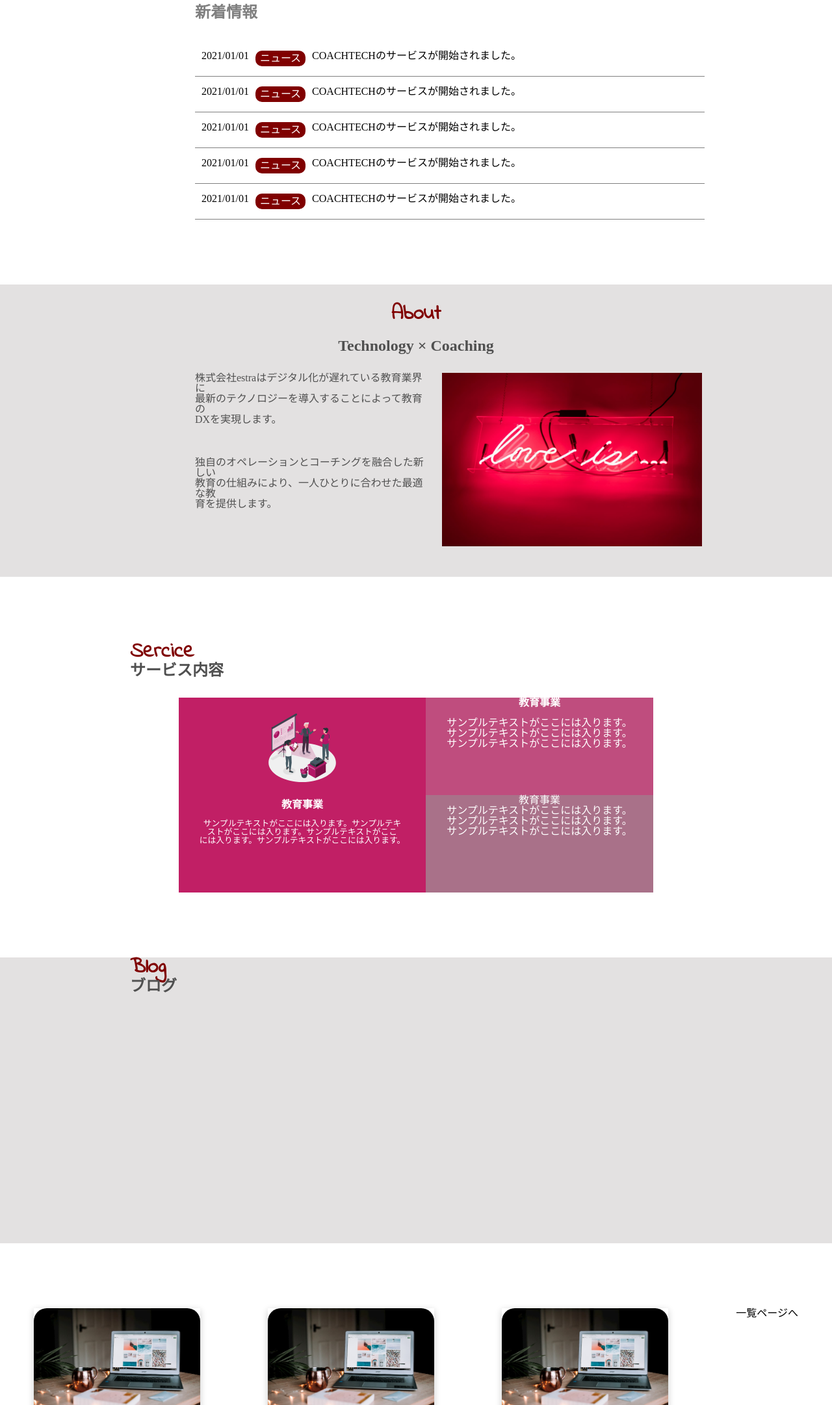
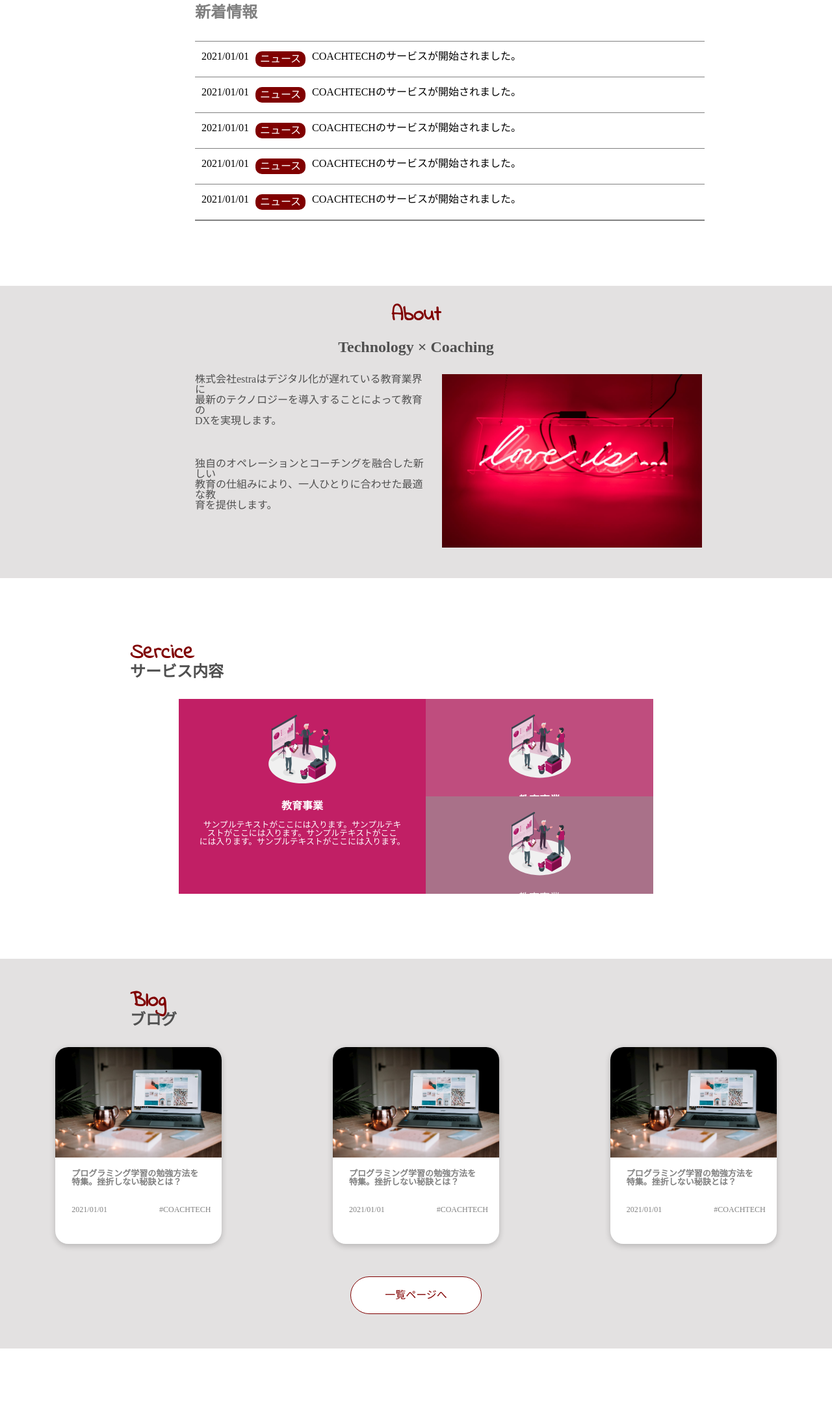
Before and after one commit to yukatonge/20211223_tonge, a plain HTML site: page index.html in a window 1280 px wide. Shown: the part 637-2800 px from the top of the page at 65% size. Drawn offline with Linux system fonts and the light colour scheme.

Commit message:
second-commit

```diff
--- a/css/style.css
+++ b/css/style.css
@@ -1,7 +1,9 @@
 
 .container{
   width: 100%;
-  max-width: 1400px;
+  max-width: 1500px;
+
+  overflow: hidden;
 }
 a{
   text-decoration: none;
@@ -16,7 +18,7 @@ a{
 }
 .header{
   width: 100%;
-  max-width: 1400px;
+  max-width: 1500px;
   display: flex;
   justify-content: space-between;
   align-items: center;
@@ -79,9 +81,11 @@ span{
   font-weight: 600;
   margin-bottom: 2rem;
 }
-ul{
+.news-border{
   width: 80%;
   max-width: 800px;
+  border-top: 1px solid gray;
+  border-bottom: 1px solid gray;
 }
 .news-list{
     display: flex;
@@ -97,7 +101,7 @@ ul{
 }
 .about{
   background-color: #e3e1e1;
-  max-width: 1400px;
+  max-width: 1500px;
   width: 100%;
   height: 450px;
   margin: 100px auto;
@@ -136,7 +140,7 @@ img{
   overflow: auto;
 }
 .service{
-  max-width: 1400px;
+  max-width: 1500px;
 }
 .service-ttl-1{
   font-family: "Indie Flower", cursive;
@@ -173,10 +177,17 @@ img{
   grid-row: 2/3;
   background: #a97189;
 }
-.box-img{
+.box-img-1{
   width: 30%;
   margin-top: 20px;
   margin-bottom: 20px;
+}
+.box-img-2{
+  width: 30%;
+  margin-top: 20px;
+  margin-bottom: 20px;
+  display: inline-block;
+
 }
 .box-ttl-1{
   font-size: 1rem;
@@ -200,9 +211,9 @@ img{
 }
 .blog{
   background-color: #e3e1e1;
-  max-width: 1400px;
+  max-width: 1500px;
   width: 100%;
-  height: 440px;
+  height: 600px;
   margin: 100px auto;
 
 }
@@ -212,6 +223,7 @@ img{
   font-size: 2rem;
   margin-top: 100px;
   margin-left: 200px;
+  padding-top: 50px;
 }
 .blog-ttl-2{
   font-size: 1.5rem;
@@ -226,13 +238,12 @@ img{
 .blog-card{
   width: 20%;
   box-shadow: 0px 3px 10px rgba(0,0,0,0.2);
-  float: left;
-
+  background-color: white;
+  border-radius: 20px;
 }
 .card-img img{
   width: 100%;
   border-radius: 20px 20px 0 0;
-  margin-bottom: 100px;
 }
 .card-content{
   padding: 15px 25px;
@@ -250,6 +261,7 @@ img{
 .card-tag{
   color: gray;
   display: inline-block;
+  margin-bottom: 2rem;
 }
 .card-date{
   color: gray;
@@ -257,5 +269,30 @@ img{
   margin-right: 5rem;
 }
 .blog-btn{
+  width: 200px;
+  padding: 20px 0;
+  color: maroon;
+  border-radius: 30px;
+  background: white;
+  text-align: center;
+  margin: 50px auto 0;
   display: block;
+  border: 1px solid;
 }
+.company{
+  max-width: 1500px;
+}
+.company-ttl-1{
+  font-family: "indie flower", cursive;
+  color:maroon;
+  font-size: 2rem;
+  margin-top: 100px;
+  margin-left: 200px;
+  padding-top: 50px
+}
+.company-ttl-2{
+  font-size: 1.5rem;
+  color: #505050;
+  margin-left: 200px;
+  margin-bottom: 30px;
+}
--- a/index.html
+++ b/index.html
@@ -12,7 +12,6 @@
   <link href="https://fonts.googleapis.com/css2?family=Indie+Flower&family=Noto+Serif+JP:wght@900&display=swap"
     rel="stylesheet">
 </head>
-
 <body>
   <header class="header">
     <h1 class="logo">
@@ -40,7 +39,7 @@
       <div class="news">
         <p class="news-ttl-1">News</p>
         <p class="news-ttl-2">新着情報</p>
-        <ul>
+        <ul class="news-border">
           <li class="news-list">
             <div class="day">2021/01/01</div>
             <div class="label">ニュース</div>
@@ -84,15 +83,17 @@
       </div>
       <div class="grid-parent">
         <div class="box1">
-          <img class="box-img" src="./img/service__first.svg" alt="">
+          <img class="box-img-1" src="./img/service__first.svg" alt="">
           <p class="box-ttl-1">教育事業</p>
           <p class="box-text-1">サンプルテキストがここには入ります。サンプルテキ<br>ストがここには入ります。サンプルテキストがここ<br>には入ります。サンプルテキストがここには入ります。</p>
         </div>
         <div class="box2">
+          <img class="box-img-2" src="./img/service__first.svg" alt="">
           <p class="box-ttl-2">教育事業</p>
           <p class="box-text-2">サンプルテキストがここには入ります。<br>サンプルテキストがここには入ります。<br>サンプルテキストがここには入ります。</p>
         </div>
         <div class="box3">
+          <img class="box-img-2" src="./img/service__first.svg" alt="">
           <p class="box-ttl-3">教育事業</p>
           <p class="box-text-3">サンプルテキストがここには入ります。<br>サンプルテキストがここには入ります。<br>サンプルテキストがここには入ります。</p>
         </div>
@@ -100,7 +101,6 @@
       <div class="blog">
         <h2 class="blog-ttl-1">Blog</h2>
         <h3 class="blog-ttl-2">ブログ</h3>
-      </div>
       <div class="blog-item">
         <div class="blog-card">
           <div class="card-img">
@@ -138,7 +138,13 @@
             </div>
           </div>
         </div>
-        <a class="blog-btn" href="">一覧ページへ</a>
+      </div>
+    <a class="blog-btn" href="">一覧ページへ</a>
+  <div class="company">
+    <h2 class="company-ttl-1">Company</h2>
+    <h3 class="company-ttl-2">会社概要</h3>
+
+    </div>
   </main>
   <footer>
 
```
